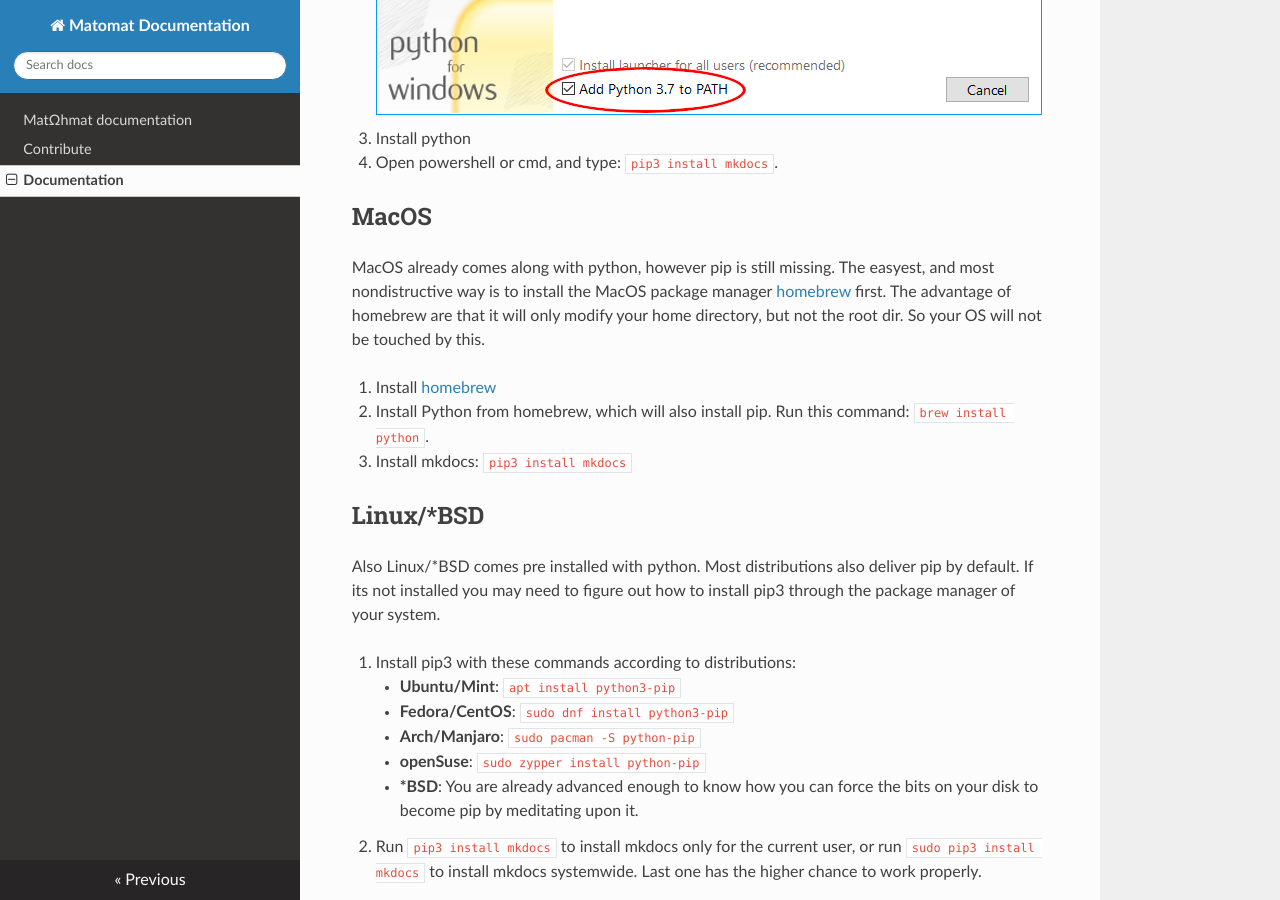
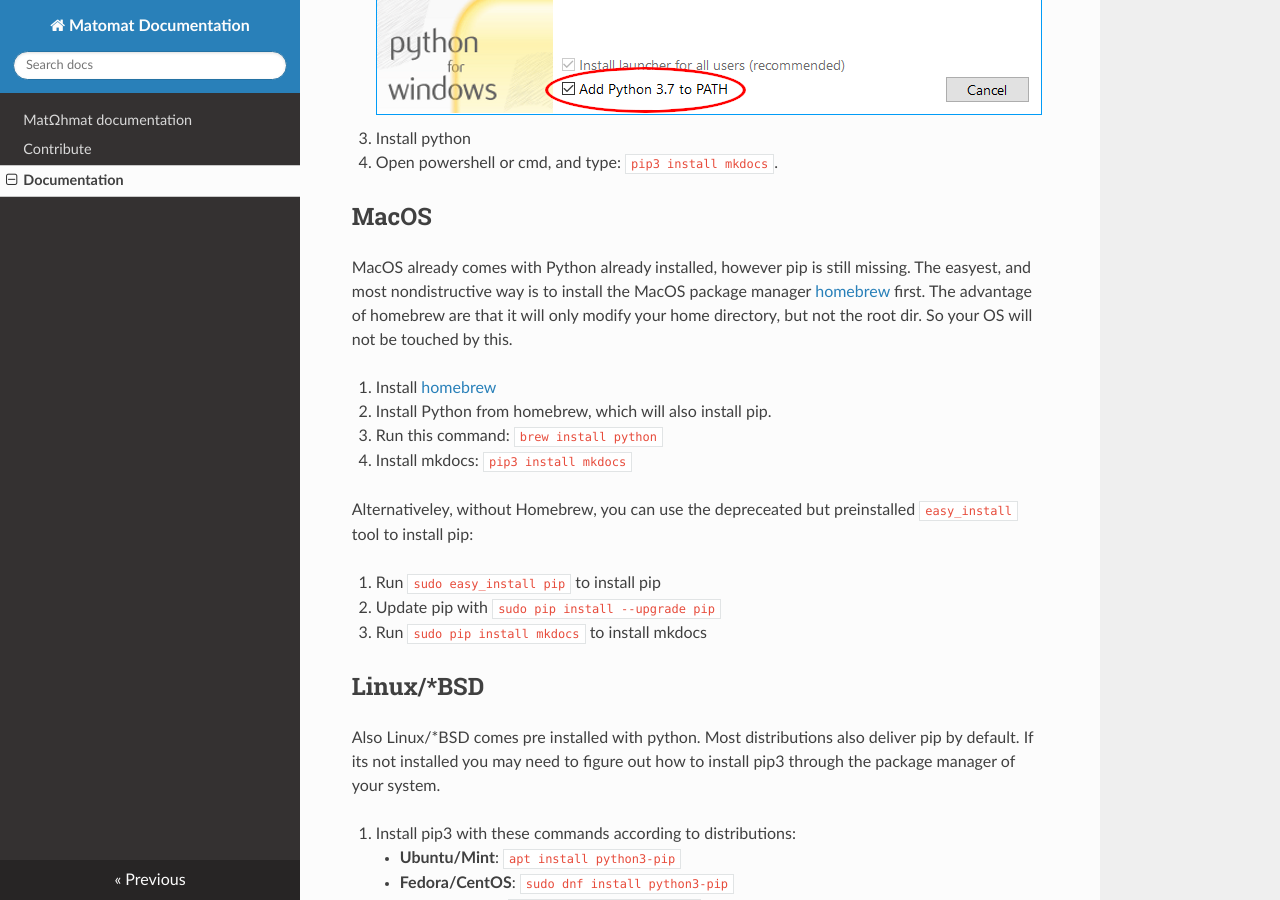
Before and after one commit to FSIN-ohm/Matomat-Documentation, an MkDocs documentation site: the page built from docs/documentation.md, in a window 1280 px wide and 900 px high, scrolled down 825 px. Built offline with MkDocs 1.6.1, drawn with Linux system fonts in a browser that asks for light colours; nearby versions of some CDN libraries.

Commit message:
Added installation guide without Homebrew for pip on macOS

```diff
--- a/docs/documentation.md
+++ b/docs/documentation.md
@@ -17,13 +17,18 @@
 
 ## MacOS
 
-MacOS already comes along with python, however pip is still missing. The easyest, and most nondistructive way is to install the MacOS package manager [homebrew](https://brew.sh/index_de) first. The advantage of homebrew are that it will only modify your home directory, but not the root dir. So your OS will not be touched by this.
+MacOS already comes with Python already installed, however pip is still missing. The easyest, and most nondistructive way is to install the MacOS package manager [homebrew](https://brew.sh/index_de) first. The advantage of homebrew are that it will only modify your home directory, but not the root dir. So your OS will not be touched by this.
 
 1. Install [homebrew](https://brew.sh/index_de)
-2. Install Python from homebrew, which will also install pip. Run this command:
-`brew install python`.
-3. Install mkdocs:
-`pip3 install mkdocs`
+2. Install Python from homebrew, which will also install pip.
+3. Run this command: `brew install python`
+4. Install mkdocs: `pip3 install mkdocs`
+
+Alternativeley, without Homebrew, you can use the depreceated but preinstalled `easy_install` tool to install pip:
+
+1. Run `sudo easy_install pip` to install pip
+2. Update pip with `sudo pip install --upgrade pip`
+3. Run `sudo pip install mkdocs` to install mkdocs
 
 ## Linux/*BSD
 
```
